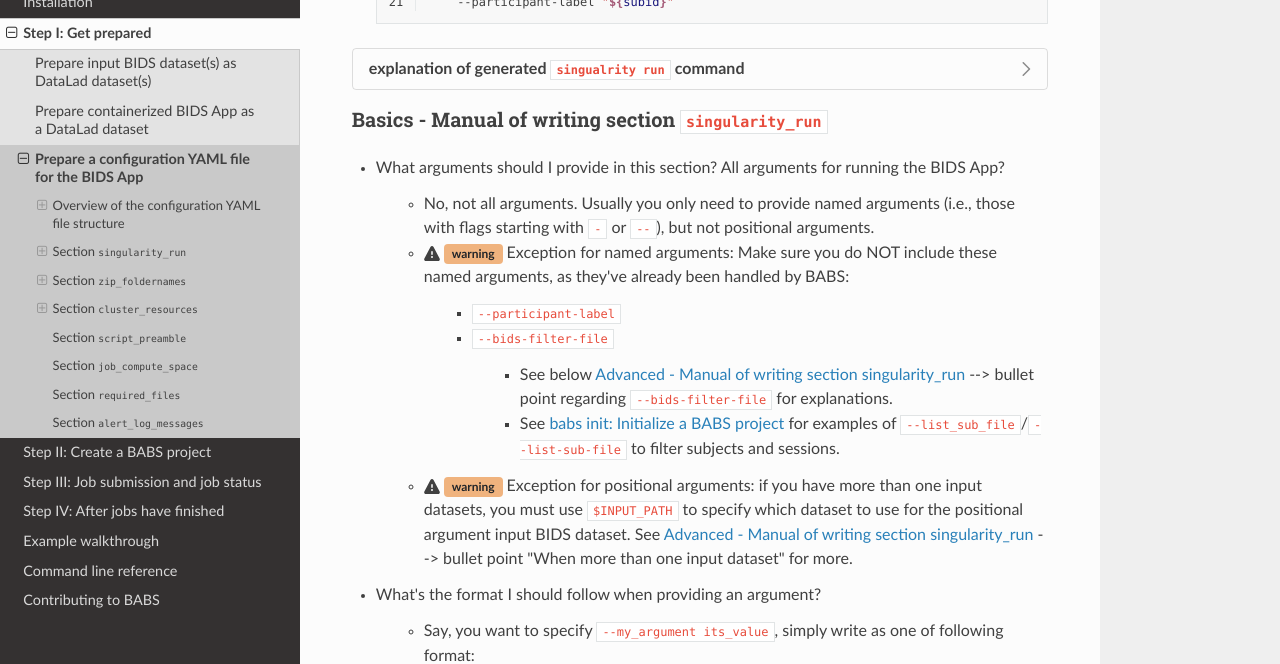
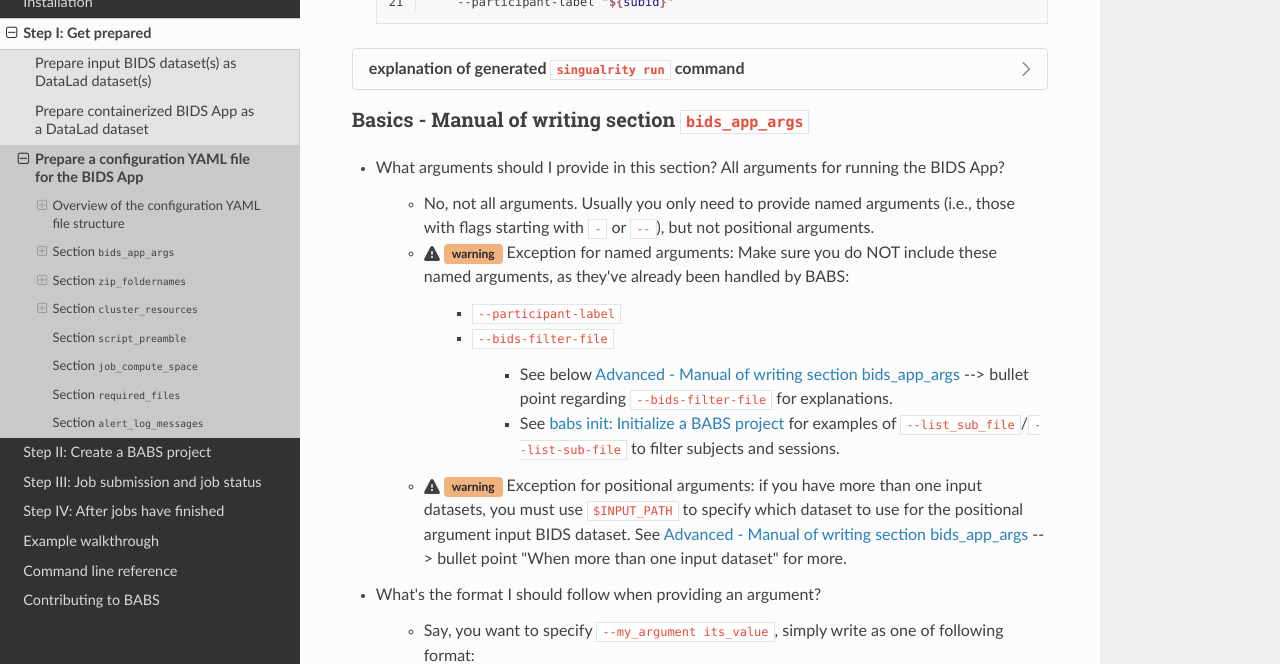
Before and after one commit to PennLINC/babs, a Sphinx documentation site: the page built from docs/preparation_config_yaml_file.rst, in a window 1280 px wide and 1400 px high, scrolled down 2857 px. Shown: the part 147-811 px from the top of the window. Built offline with Sphinx 7.4.7 and the Read the Docs theme 3.1.0, drawn with Linux system fonts in a browser that asks for light colours; pages that are not in the unit, such as notebooks, are missing from menus; the version number could not be read and is left out; some of the changed text lies outside the part shown.

```diff
--- a/docs/developer_config_yaml_file.rst
+++ b/docs/developer_config_yaml_file.rst
@@ -1,9 +1,9 @@
 =======================================================
 Developer's notes on container configuration YAML file
 =======================================================
-.. # currently we only support the option of "singularity_run"
+.. # currently we only support the option of "bids_app_args"
 .. # In the future, we might:
-..     # Priority: cli_call > singularity_run > cli_options
+..     # Priority: cli_call > bids_app_args > cli_options
 ..         # If anything provided at higher level, the lower levels will be ignored.
 
 Developer's notes:
--- a/docs/preparation_config_yaml_file.rst
+++ b/docs/preparation_config_yaml_file.rst
@@ -19,7 +19,7 @@
 Sections in the configuration YAML file
 -----------------------------------------
 
-* **singularity_run**: the arguments for ``singularity run`` of the BIDS App;
+* **bids_app_args**: the arguments for ``singularity run`` of the BIDS App;
 * **zip_foldernames**: the results foldername(s) to be zipped;
 * **cluster_resources**: how much cluster resources are needed to run this BIDS App?
 * **script_preamble**: the preamble in the script to run a participant's job;
@@ -29,7 +29,7 @@
 
 Among these sections, these sections are optional:
 
-* **singularity_run**
+* **bids_app_args**
 
   * Only if you are sure that besides arguments handled by BABS, you don't need any other argument,
     you may exclude this section from the YAML file.
@@ -69,20 +69,20 @@
 Below are the details for each section in this configuration YAML file.
 
 
-Section ``singularity_run``
+Section ``bids_app_args``
 ==================================
 Currently, BABS does not support using configurations of running a BIDS App
 that are defined in ``datalad containers-add --call-fmt``.
-Instead, users are expected to define these in this section, **singularity_run**.
+Instead, users are expected to define these in this section, **bids_app_args**.
 
-Example **singularity_run**
+Example **bids_app_args**
 -----------------------------------
 
-Below is example section **singularity_run** for ``fMRIPrep``:
+Below is example section **bids_app_args** for ``fMRIPrep``:
 
 ..  code-block:: yaml
 
-    singularity_run:
+    bids_app_args:
         -w: "$BABS_TMPDIR"   # this is a placeholder for temporary workspace
         --n_cpus: '1'
         --stop-on-first-crash: ""   # argument without value
@@ -131,7 +131,7 @@
       in the YAML file, some are automatically set up by BABS.
 
 
-Basics - Manual of writing section ``singularity_run``
+Basics - Manual of writing section ``bids_app_args``
 ------------------------------------------------------------
 
 * What arguments should I provide in this section? All arguments for running the BIDS App?
@@ -188,7 +188,7 @@
 
 .. _advanced_manual_singularity_run:
 
-Advanced - Manual of writing section ``singularity_run``
+Advanced - Manual of writing section ``bids_app_args``
 -----------------------------------------------------------------
 
 * How to specify a number as a value?
@@ -223,7 +223,7 @@
 
         --fs-license-file: "/path/to/freesurfer/license.txt"
 
-    * When there is argument ``--fs-license-file`` in ``singularity_run`` section,
+    * When there is argument ``--fs-license-file`` in ``bids_app_args`` section,
       BABS will bind this provided license file path to container in ``singularity run`` command, so that
       the BIDS App container can directly use that file (which is outside the container, on "host machine").
     * Example generated ``singularity run`` by ``babs init``::
@@ -267,7 +267,7 @@
   * Use ``$INPUT_PATH`` to specify for the positional argument ``input_dataset`` in the BIDS App:
 
     * ``$INPUT_PATH`` is a key placeholder recognized by BABS
-    * We recommend using ``$INPUT_PATH`` as the first key in this section **singularity_run**,
+    * We recommend using ``$INPUT_PATH`` as the first key in this section **bids_app_args**,
       i.e., before other arguments.
 
   * How do you write the path to the input dataset? Here we use an example configuration YAML file of
--- a/docs/walkthrough.rst
+++ b/docs/walkthrough.rst
@@ -286,7 +286,7 @@
 
 As you can see, there are several sections in this YAML file.
 
-Here, in section ``singularity_run``, ``$SUBJECT_SELECTION_FLAG`` designates the flag used for selecting participants in the BIDS app.
+Here, in section ``bids_app_args``, ``$SUBJECT_SELECTION_FLAG`` designates the flag used for selecting participants in the BIDS app.
 . Additionally, both ``--dummy`` and ``-v`` are dummy arguments to this toy BIDS Apps:
 argument ``--dummy`` can take any value afterwards, whereas argument ``-v`` does not take values.
 Here we use these arguments to show examples of:
```
Also changed, not shown: notebooks/README.md, 15 other files.
